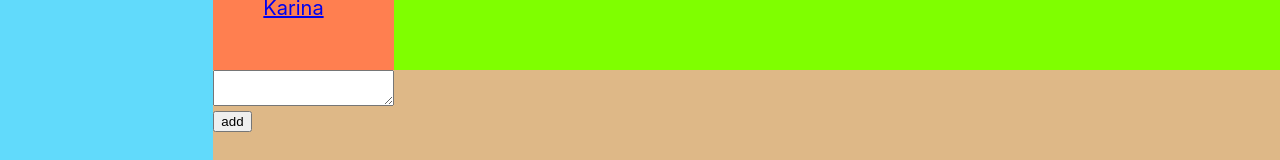
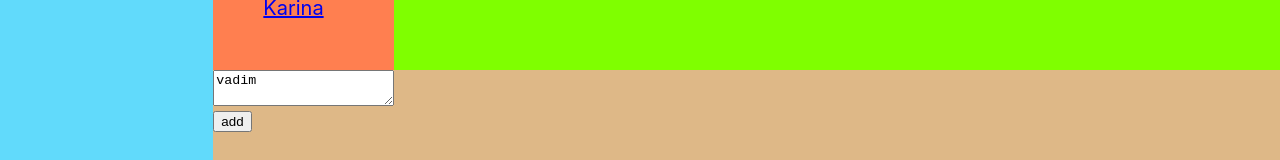
Before and after one commit to VadimKurachynski/react-01, a React (Create React App) app: page /dialogs in a window 1280 px wide. Shown: the part 484-644 px from the top of the page. Built offline with nearby package versions, Linux system fonts and the light colour scheme.

Commit message:
39lesson

```diff
--- a/src/components/Dialogs/Dialogs.jsx
+++ b/src/components/Dialogs/Dialogs.jsx
@@ -1,5 +1,4 @@
 import s from "./Dialogs.module.css";
-import {NavLink} from "react-router-dom";
 import DialogItem from "./DialogItem/DialogItem";
 import Message from "./Message/Message";
 import React, {createRef} from "react";
@@ -38,7 +37,7 @@ const Dialogs = (props) => {
 
             <div>
                 <div>
-                    <textarea onChange={onChangeTr} ref={reft} value={props.textMessage}></textarea>
+                    <textarea onChange={onChangeTr} ref={reft} value={props.dialogsPage.textMessage}></textarea>
 
                 </div>
 
```
